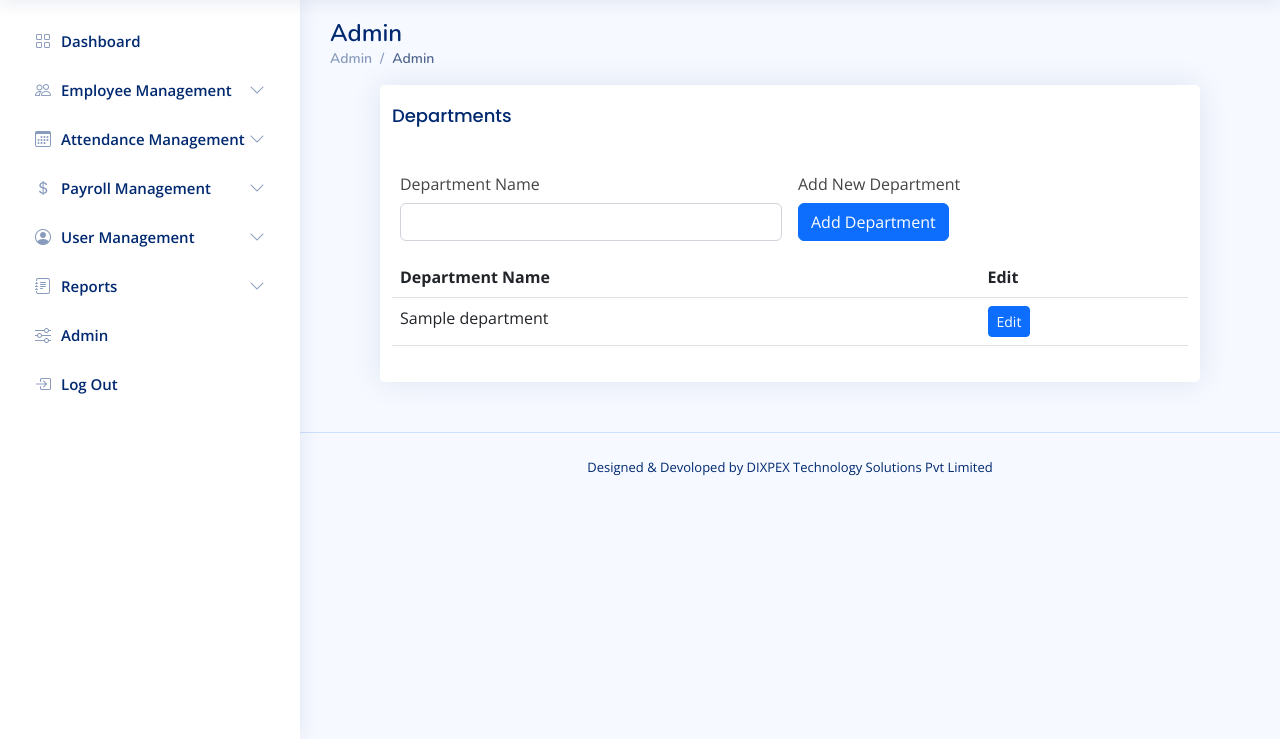
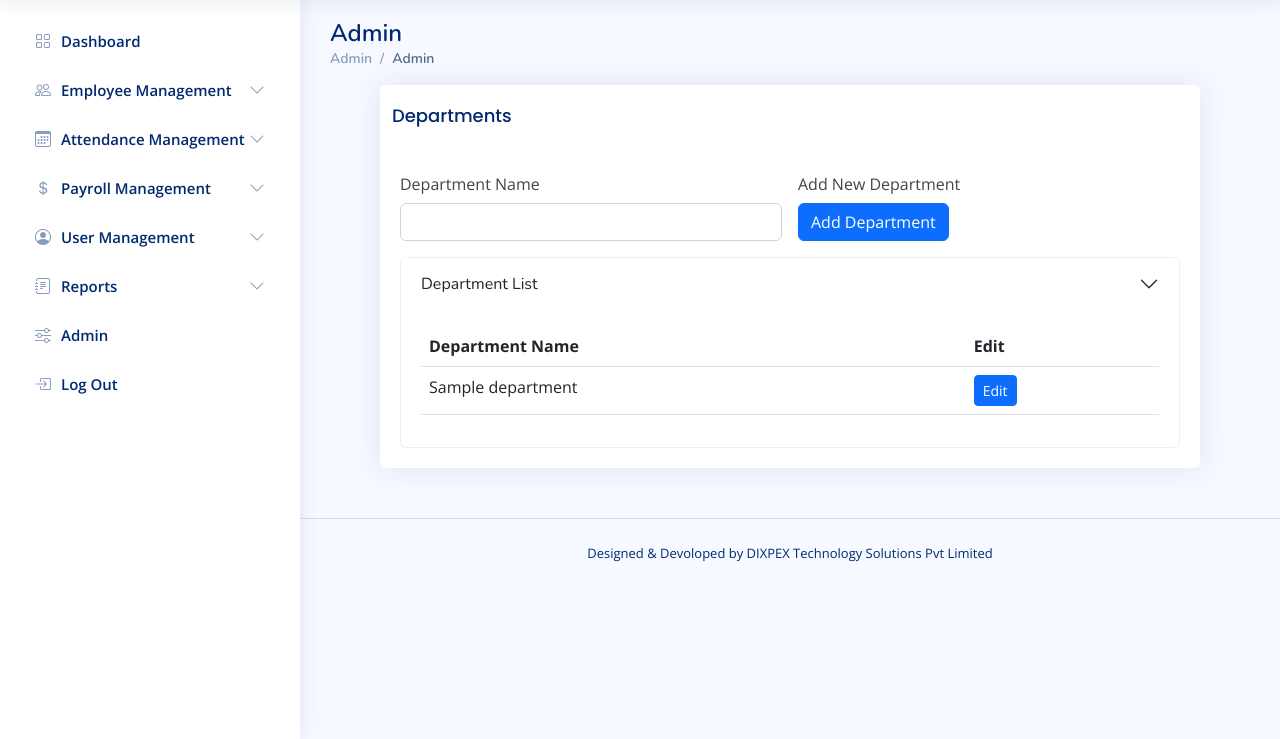
Before and after one commit to hchamikadilshan/ceylon_marine_payroll, a Django app: template hrms/adminapp/templates/admin.html in a window 1280 px wide. Shown: the part 61-800 px from the top of the page. Run offline with Django 4.2, Linux system fonts and the light colour scheme; the template is opened without the code that fills it: most values are stand-ins (such as "Sample title", 1, 10 or a date in 2020); some libraries are stand-ins or nearby versions.

Commit message:
updated admin department

```diff
--- a/hrms/adminapp/templates/admin.html
+++ b/hrms/adminapp/templates/admin.html
@@ -31,6 +31,15 @@
                     <button id="payroll_employee_salary_pdf_generate_button" class="btn btn-primary">Add Department</button>
                 </div>
             </div>
+            <div class="accordion" id="accordionPanelsStayOpenExample">
+                <div class="accordion-item">
+                  <h2 class="accordion-header" id="panelsStayOpen-headingOne">
+                    <button class="accordion-button collapsed" type="button" data-bs-toggle="collapse" data-bs-target="#panelsStayOpen-collapseOne" aria-expanded="true" aria-controls="panelsStayOpen-collapseOne">
+                      Department List
+                    </button>
+                  </h2>
+                  <div id="panelsStayOpen-collapseOne" class="accordion-collapse collapse show" aria-labelledby="panelsStayOpen-headingOne">
+                    <div class="accordion-body">
                       <table class="table table-hover ">
                         <thead>
                             <tr>
@@ -53,6 +62,9 @@
                     </table>
                     </div>
                   </div>
+                </div>
+        </div>
+    </div>
 </form>
 
 <script>
```
Lines whose indentation alone changed are shown as unchanged.
